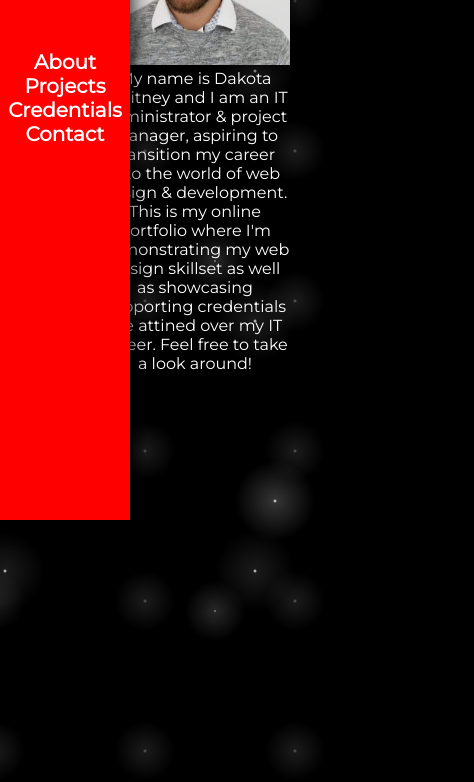
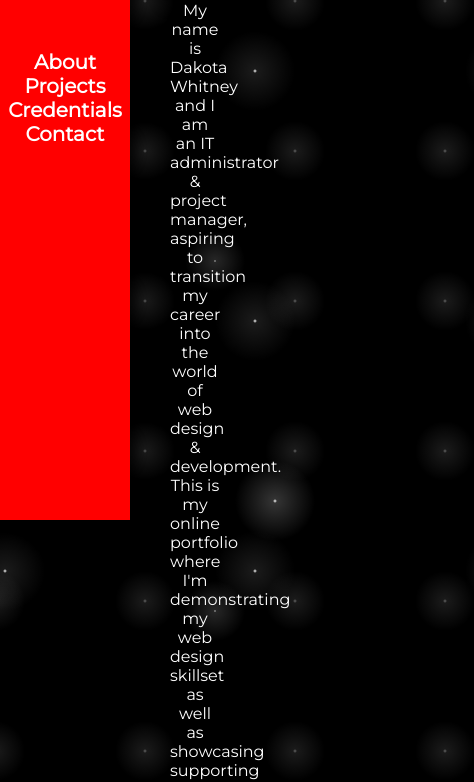
Before and after one commit to dakota-whitney/portfolio-v1, a website: page app/index.html in a window 390 px wide. Shown: the part 324-1106 px from the top of the page, 474 px wide, since content can reach past the window. Drawn offline with Linux system fonts and the light colour scheme.

Commit message:
Margins on media

```diff
--- a/app/css/styles.css
+++ b/app/css/styles.css
@@ -81,11 +81,13 @@ body {
 }
 
 #welcome-section {
+  padding-top: 70px;
   height: 100vh;
 }
 
 .section {
-  margin: 100px;
+  margin: 100px 0px 100px 0px;
+  padding: 0px 170px 0px 170px;
 }
 
 .section-header {
@@ -175,6 +177,10 @@ body {
     flex-direction: column;
   }
 
+  .section {
+    margin: 100px 0px 100px 0px;
+  }
+
   #resume {
     width: 40vw;
     height: 50vw;
```
